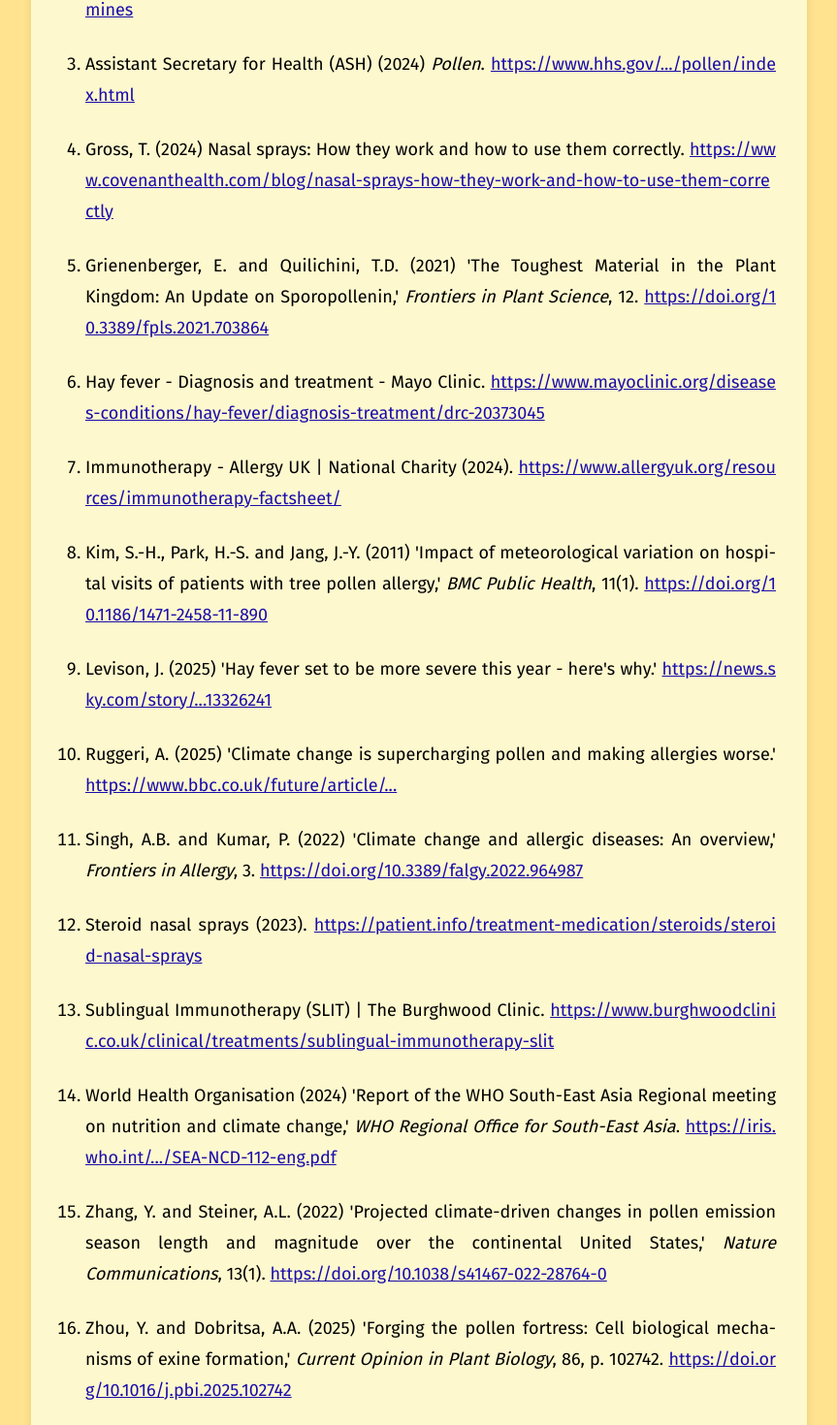
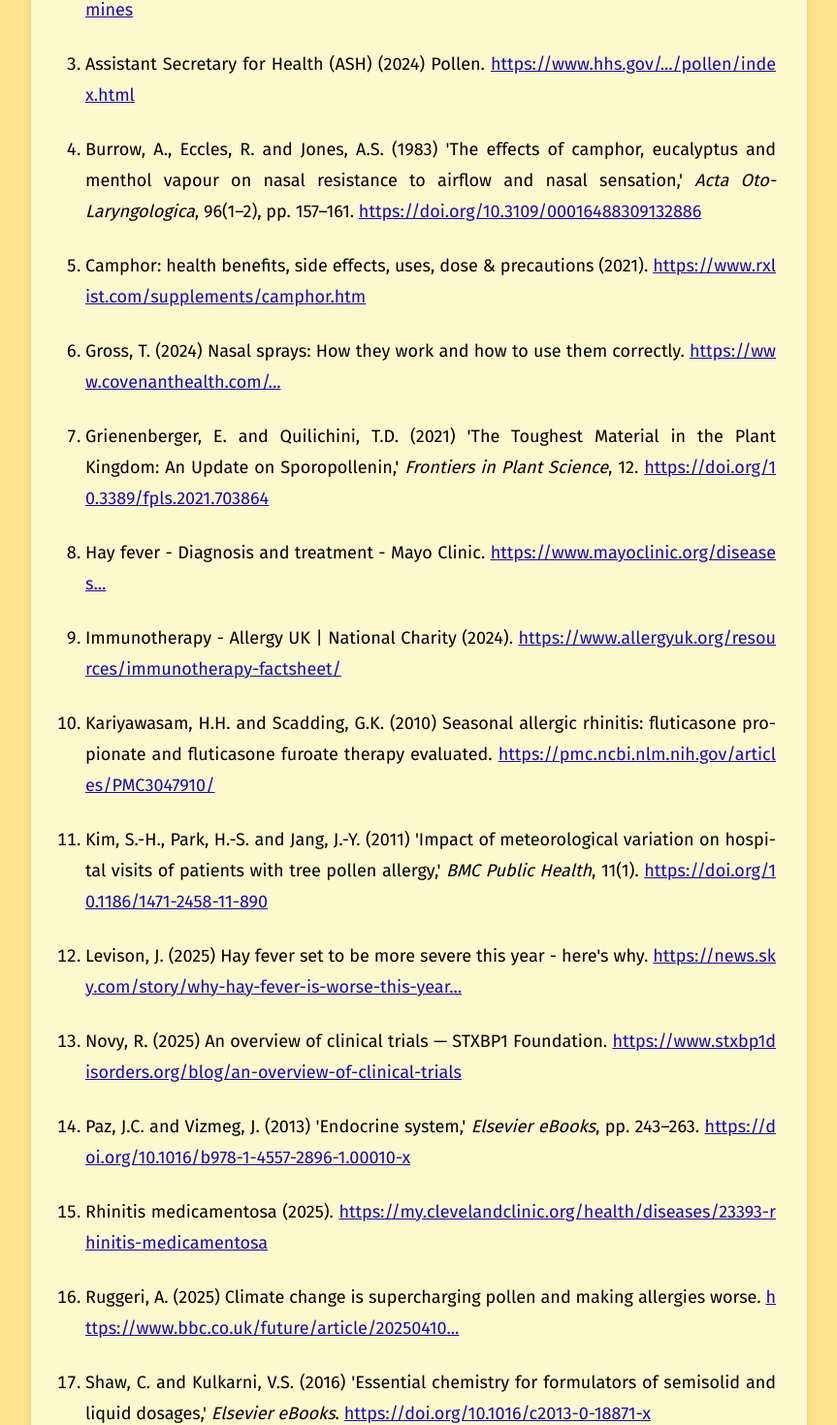
Before and after one commit to ML-Games/PollomystReferences, a Next.js app: page / in a window 1280 px wide. Shown: the part 453-1923 px from the top of the page at 97% size, without its empty margins (208-1071 px from the left). Built offline with nearby package versions, Linux system fonts and the light colour scheme.

Commit message:
added new refs

```diff
--- a/pages/index.js
+++ b/pages/index.js
@@ -22,204 +22,151 @@ export default function Home() {
         <ol className={styles.referenceList}>
           <li className={styles.referenceItem}>
             Albano, L. et al. (2024) &apos;The Chemistry of Sporopollenin Ektexine and Endexine Layers Isolated from Sunflower Pollen through an Ionic Liquid-Mediated Process,&apos; <em>ACS Omega</em>, 10(1), pp. 411–421.{' '}
-            <a
-              href="https://doi.org/10.1021/acsomega.4c06524"
-              target="_blank"
-              rel="noopener noreferrer"
-              className={styles.link}
-            >
+            <a href="https://doi.org/10.1021/acsomega.4c06524" target="_blank" rel="noopener noreferrer" className={styles.link}>
               https://doi.org/10.1021/acsomega.4c06524
             </a>
           </li>
-
           <li className={styles.referenceItem}>
             Antihistamines (2022).{' '}
-            <a
-              href="https://patient.info/allergies-blood-immune/allergies/antihistamines"
-              target="_blank"
-              rel="noopener noreferrer"
-              className={styles.link}
-            >
+            <a href="https://patient.info/allergies-blood-immune/allergies/antihistamines" target="_blank" rel="noopener noreferrer" className={styles.link}>
               https://patient.info/allergies-blood-immune/allergies/antihistamines
             </a>
           </li>
-
           <li className={styles.referenceItem}>
-            Assistant Secretary for Health (ASH) (2024) <em>Pollen</em>.{' '}
-            <a
-              href="https://www.hhs.gov/climate-change-health-equity-environmental-justice/climate-change-health-equity/climate-health-outlook/pollen/index.html"
-              target="_blank"
-              rel="noopener noreferrer"
-              className={styles.link}
-            >
+            Assistant Secretary for Health (ASH) (2024) Pollen.{' '}
+            <a href="https://www.hhs.gov/climate-change-health-equity-environmental-justice/climate-change-health-equity/climate-health-outlook/pollen/index.html" target="_blank" rel="noopener noreferrer" className={styles.link}>
               https://www.hhs.gov/.../pollen/index.html
             </a>
           </li>
-
+          <li className={styles.referenceItem}>
+            Burrow, A., Eccles, R. and Jones, A.S. (1983) &apos;The effects of camphor, eucalyptus and menthol vapour on nasal resistance to airflow and nasal sensation,&apos; <em>Acta Oto-Laryngologica</em>, 96(1–2), pp. 157–161.{' '}
+            <a href="https://doi.org/10.3109/00016488309132886" target="_blank" rel="noopener noreferrer" className={styles.link}>
+              https://doi.org/10.3109/00016488309132886
+            </a>
+          </li>
+          <li className={styles.referenceItem}>
+            Camphor: health benefits, side effects, uses, dose &amp; precautions (2021).{' '}
+            <a href="https://www.rxlist.com/supplements/camphor.htm" target="_blank" rel="noopener noreferrer" className={styles.link}>
+              https://www.rxlist.com/supplements/camphor.htm
+            </a>
+          </li>
           <li className={styles.referenceItem}>
             Gross, T. (2024) Nasal sprays: How they work and how to use them correctly.{' '}
-            <a
-              href="https://www.covenanthealth.com/blog/nasal-sprays-how-they-work-and-how-to-use-them-correctly"
-              target="_blank"
-              rel="noopener noreferrer"
-              className={styles.link}
-            >
-              https://www.covenanthealth.com/blog/nasal-sprays-how-they-work-and-how-to-use-them-correctly
+            <a href="https://www.covenanthealth.com/blog/nasal-sprays-how-they-work-and-how-to-use-them-correctly" target="_blank" rel="noopener noreferrer" className={styles.link}>
+              https://www.covenanthealth.com/...
             </a>
           </li>
-
           <li className={styles.referenceItem}>
             Grienenberger, E. and Quilichini, T.D. (2021) &apos;The Toughest Material in the Plant Kingdom: An Update on Sporopollenin,&apos; <em>Frontiers in Plant Science</em>, 12.{' '}
-            <a
-              href="https://doi.org/10.3389/fpls.2021.703864"
-              target="_blank"
-              rel="noopener noreferrer"
-              className={styles.link}
-            >
+            <a href="https://doi.org/10.3389/fpls.2021.703864" target="_blank" rel="noopener noreferrer" className={styles.link}>
               https://doi.org/10.3389/fpls.2021.703864
             </a>
           </li>
-
           <li className={styles.referenceItem}>
             Hay fever - Diagnosis and treatment - Mayo Clinic.{' '}
-            <a
-              href="https://www.mayoclinic.org/diseases-conditions/hay-fever/diagnosis-treatment/drc-20373045"
-              target="_blank"
-              rel="noopener noreferrer"
-              className={styles.link}
-            >
-              https://www.mayoclinic.org/diseases-conditions/hay-fever/diagnosis-treatment/drc-20373045
+            <a href="https://www.mayoclinic.org/diseases-conditions/hay-fever/diagnosis-treatment/drc-20373045" target="_blank" rel="noopener noreferrer" className={styles.link}>
+              https://www.mayoclinic.org/diseases...
             </a>
           </li>
-
           <li className={styles.referenceItem}>
             Immunotherapy - Allergy UK | National Charity (2024).{' '}
-            <a
-              href="https://www.allergyuk.org/resources/immunotherapy-factsheet/"
-              target="_blank"
-              rel="noopener noreferrer"
-              className={styles.link}
-            >
+            <a href="https://www.allergyuk.org/resources/immunotherapy-factsheet/" target="_blank" rel="noopener noreferrer" className={styles.link}>
               https://www.allergyuk.org/resources/immunotherapy-factsheet/
             </a>
           </li>
-
+          <li className={styles.referenceItem}>
+            Kariyawasam, H.H. and Scadding, G.K. (2010) Seasonal allergic rhinitis: fluticasone propionate and fluticasone furoate therapy evaluated.{' '}
+            <a href="https://pmc.ncbi.nlm.nih.gov/articles/PMC3047910/" target="_blank" rel="noopener noreferrer" className={styles.link}>
+              https://pmc.ncbi.nlm.nih.gov/articles/PMC3047910/
+            </a>
+          </li>
           <li className={styles.referenceItem}>
             Kim, S.-H., Park, H.-S. and Jang, J.-Y. (2011) &apos;Impact of meteorological variation on hospital visits of patients with tree pollen allergy,&apos; <em>BMC Public Health</em>, 11(1).{' '}
-            <a
-              href="https://doi.org/10.1186/1471-2458-11-890"
-              target="_blank"
-              rel="noopener noreferrer"
-              className={styles.link}
-            >
+            <a href="https://doi.org/10.1186/1471-2458-11-890" target="_blank" rel="noopener noreferrer" className={styles.link}>
               https://doi.org/10.1186/1471-2458-11-890
             </a>
           </li>
-
           <li className={styles.referenceItem}>
-            Levison, J. (2025) &apos;Hay fever set to be more severe this year - here&apos;s why.&apos;{' '}
-            <a
-              href="https://news.sky.com/story/why-hay-fever-is-worse-this-year-and-what-you-can-do-about-it-13326241"
-              target="_blank"
-              rel="noopener noreferrer"
-              className={styles.link}
-            >
-              https://news.sky.com/story/...13326241
+            Levison, J. (2025) Hay fever set to be more severe this year - here&apos;s why.{' '}
+            <a href="https://news.sky.com/story/why-hay-fever-is-worse-this-year-and-what-you-can-do-about-it-13326241" target="_blank" rel="noopener noreferrer" className={styles.link}>
+              https://news.sky.com/story/why-hay-fever-is-worse-this-year...
             </a>
           </li>
-
           <li className={styles.referenceItem}>
-            Ruggeri, A. (2025) &apos;Climate change is supercharging pollen and making allergies worse.&apos;{' '}
-            <a
-              href="https://www.bbc.co.uk/future/article/20250410-how-climate-driven-thunderstorms-supercharge-pollen-allergies"
-              target="_blank"
-              rel="noopener noreferrer"
-              className={styles.link}
-            >
-              https://www.bbc.co.uk/future/article/...
+            Novy, R. (2025) An overview of clinical trials — STXBP1 Foundation.{' '}
+            <a href="https://www.stxbp1disorders.org/blog/an-overview-of-clinical-trials" target="_blank" rel="noopener noreferrer" className={styles.link}>
+              https://www.stxbp1disorders.org/blog/an-overview-of-clinical-trials
             </a>
           </li>
-
+          <li className={styles.referenceItem}>
+            Paz, J.C. and Vizmeg, J. (2013) &apos;Endocrine system,&apos; <em>Elsevier eBooks</em>, pp. 243–263.{' '}
+            <a href="https://doi.org/10.1016/b978-1-4557-2896-1.00010-x" target="_blank" rel="noopener noreferrer" className={styles.link}>
+              https://doi.org/10.1016/b978-1-4557-2896-1.00010-x
+            </a>
+          </li>
+          <li className={styles.referenceItem}>
+            Rhinitis medicamentosa (2025).{' '}
+            <a href="https://my.clevelandclinic.org/health/diseases/23393-rhinitis-medicamentosa" target="_blank" rel="noopener noreferrer" className={styles.link}>
+              https://my.clevelandclinic.org/health/diseases/23393-rhinitis-medicamentosa
+            </a>
+          </li>
+          <li className={styles.referenceItem}>
+            Ruggeri, A. (2025) Climate change is supercharging pollen and making allergies worse.{' '}
+            <a href="https://www.bbc.co.uk/future/article/20250410-how-climate-driven-thunderstorms-supercharge-pollen-allergies" target="_blank" rel="noopener noreferrer" className={styles.link}>
+              https://www.bbc.co.uk/future/article/20250410...
+            </a>
+          </li>
+          <li className={styles.referenceItem}>
+            Shaw, C. and Kulkarni, V.S. (2016) &apos;Essential chemistry for formulators of semisolid and liquid dosages,&apos; <em>Elsevier eBooks</em>.{' '}
+            <a href="https://doi.org/10.1016/c2013-0-18871-x" target="_blank" rel="noopener noreferrer" className={styles.link}>
+              https://doi.org/10.1016/c2013-0-18871-x
+            </a>
+          </li>
           <li className={styles.referenceItem}>
             Singh, A.B. and Kumar, P. (2022) &apos;Climate change and allergic diseases: An overview,&apos; <em>Frontiers in Allergy</em>, 3.{' '}
-            <a
-              href="https://doi.org/10.3389/falgy.2022.964987"
-              target="_blank"
-              rel="noopener noreferrer"
-              className={styles.link}
-            >
+            <a href="https://doi.org/10.3389/falgy.2022.964987" target="_blank" rel="noopener noreferrer" className={styles.link}>
               https://doi.org/10.3389/falgy.2022.964987
             </a>
           </li>
-
           <li className={styles.referenceItem}>
             Steroid nasal sprays (2023).{' '}
-            <a
-              href="https://patient.info/treatment-medication/steroids/steroid-nasal-sprays"
-              target="_blank"
-              rel="noopener noreferrer"
-              className={styles.link}
-            >
+            <a href="https://patient.info/treatment-medication/steroids/steroid-nasal-sprays" target="_blank" rel="noopener noreferrer" className={styles.link}>
               https://patient.info/treatment-medication/steroids/steroid-nasal-sprays
             </a>
           </li>
-
           <li className={styles.referenceItem}>
             Sublingual Immunotherapy (SLIT) | The Burghwood Clinic.{' '}
-            <a
-              href="https://www.burghwoodclinic.co.uk/clinical/treatments/sublingual-immunotherapy-slit"
-              target="_blank"
-              rel="noopener noreferrer"
-              className={styles.link}
-            >
+            <a href="https://www.burghwoodclinic.co.uk/clinical/treatments/sublingual-immunotherapy-slit" target="_blank" rel="noopener noreferrer" className={styles.link}>
               https://www.burghwoodclinic.co.uk/clinical/treatments/sublingual-immunotherapy-slit
             </a>
           </li>
-
           <li className={styles.referenceItem}>
-            World Health Organisation (2024) &apos;Report of the WHO South-East Asia Regional meeting on nutrition and climate change,&apos; <em>WHO Regional Office for South-East Asia</em>.{' '}
-            <a
-              href="https://iris.who.int/bitstream/handle/10665/380407/SEA-NCD-112-eng.pdf"
-              target="_blank"
-              rel="noopener noreferrer"
-              className={styles.link}
-            >
-              https://iris.who.int/.../SEA-NCD-112-eng.pdf
+            Tominaga, M. et al. (2025) &apos;Production of borneol, camphor, and bornyl acetate using engineered Saccharomyces cerevisiae,&apos; <em>Metabolic Engineering Communications</em>, 20, p. e00259.{' '}
+            <a href="https://doi.org/10.1016/j.mec.2025.e00259" target="_blank" rel="noopener noreferrer" className={styles.link}>
+              https://doi.org/10.1016/j.mec.2025.e00259
             </a>
           </li>
-
+          <li className={styles.referenceItem}>
+            World Health Organisation (2024) &apos;Report of the WHO South-East Asia Regional meeting on nutrition and climate change,&apos; <em>World Health Organisation Regional Office for South-East Asia</em>.{' '}
+            <a href="https://iris.who.int/bitstream/handle/10665/380407/SEA-NCD-112-eng.pdf" target="_blank" rel="noopener noreferrer" className={styles.link}>
+              https://iris.who.int/bitstream/handle/10665/380407/SEA-NCD-112-eng.pdf
+            </a>
+          </li>
           <li className={styles.referenceItem}>
             Zhang, Y. and Steiner, A.L. (2022) &apos;Projected climate-driven changes in pollen emission season length and magnitude over the continental United States,&apos; <em>Nature Communications</em>, 13(1).{' '}
-            <a
-              href="https://doi.org/10.1038/s41467-022-28764-0"
-              target="_blank"
-              rel="noopener noreferrer"
-              className={styles.link}
-            >
+            <a href="https://doi.org/10.1038/s41467-022-28764-0" target="_blank" rel="noopener noreferrer" className={styles.link}>
               https://doi.org/10.1038/s41467-022-28764-0
             </a>
           </li>
-
           <li className={styles.referenceItem}>
             Zhou, Y. and Dobritsa, A.A. (2025) &apos;Forging the pollen fortress: Cell biological mechanisms of exine formation,&apos; <em>Current Opinion in Plant Biology</em>, 86, p. 102742.{' '}
-            <a
-              href="https://doi.org/10.1016/j.pbi.2025.102742"
-              target="_blank"
-              rel="noopener noreferrer"
-              className={styles.link}
-            >
+            <a href="https://doi.org/10.1016/j.pbi.2025.102742" target="_blank" rel="noopener noreferrer" className={styles.link}>
               https://doi.org/10.1016/j.pbi.2025.102742
             </a>
           </li>
-
           <li className={styles.referenceItem}>
             Ziska, L.H. et al. (2019) &apos;Temperature-related changes in airborne allergenic pollen abundance and seasonality across the northern hemisphere: a retrospective data analysis,&apos; <em>The Lancet Planetary Health</em>, 3(3), pp. e124–e131.{' '}
-            <a
-              href="https://doi.org/10.1016/s2542-5196(19)30015-4"
-              target="_blank"
-              rel="noopener noreferrer"
-              className={styles.link}
-            >
+            <a href="https://doi.org/10.1016/s2542-5196(19)30015-4" target="_blank" rel="noopener noreferrer" className={styles.link}>
               https://doi.org/10.1016/s2542-5196(19)30015-4
             </a>
           </li>
```
